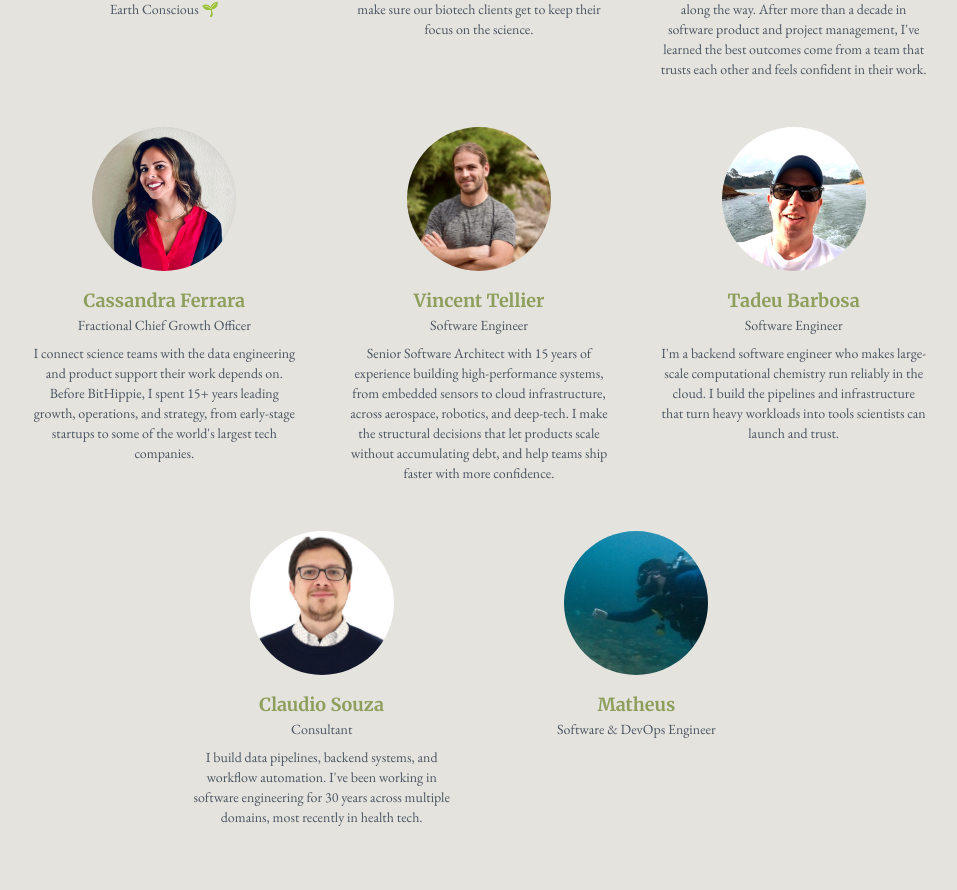
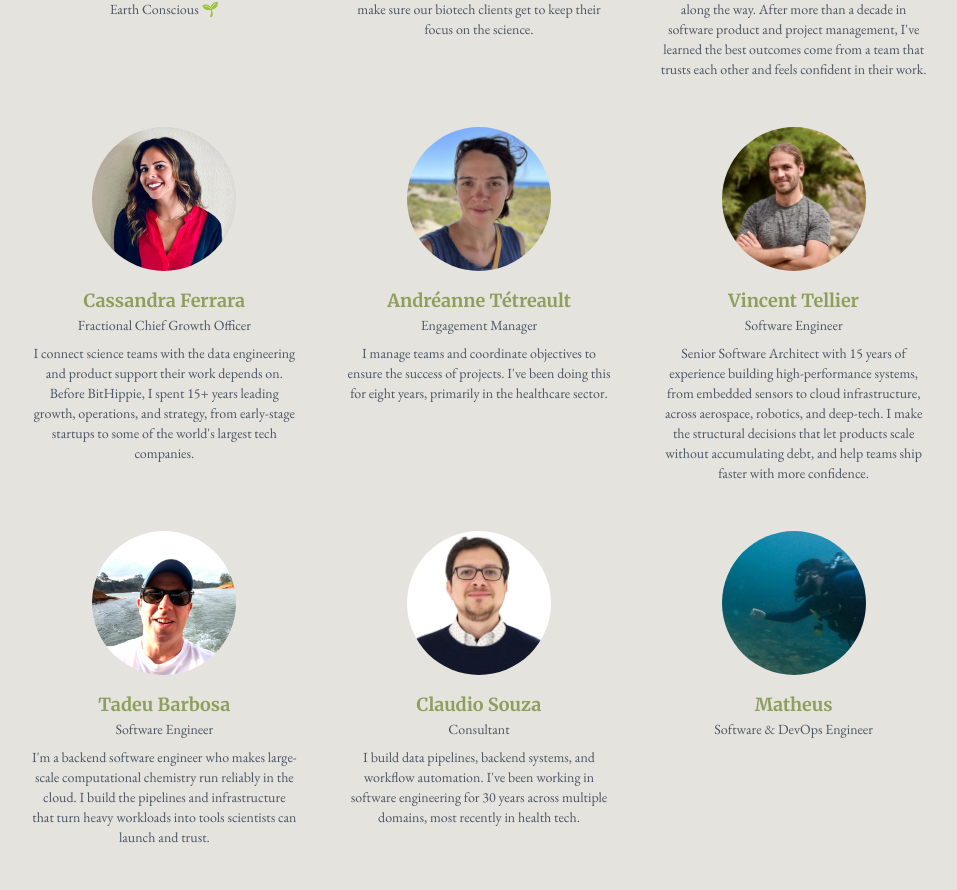
Before and after one commit to bithippie/bithippie.github.io, a Next.js app: page /team in a window 1280 px wide. Shown: the part 801-1691 px from the top of the page, without its empty margins (161-1118 px from the left). Built offline with nearby package versions, Linux system fonts and the light colour scheme.

Commit message:
feat(team): add Andréanne Tétreault
Engagement Manager, from her Website Team Page Refresh form response
(consent given). Photo stripped of EXIF, cropped square around the face
and resized to 600px like the other portraits.

```diff
--- a/components/sections/team.js
+++ b/components/sections/team.js
@@ -39,6 +39,14 @@ export default function Team({ backgroundColor }) {
       linkedin: "https://www.linkedin.com/in/cassandraferrara",
       focus:
         "I connect science teams with the data engineering and product support their work depends on. Before BitHippie, I spent 15+ years leading growth, operations, and strategy, from early-stage startups to some of the world's largest tech companies.",
+    },
+    {
+      name: "Andréanne Tétreault",
+      image: "/assets/images/team/andreanne.jpeg",
+      title: "Engagement Manager",
+      linkedin: "https://www.linkedin.com/in/andr%C3%A9anne-t%C3%A9treault-810a0911b",
+      focus:
+        "I manage teams and coordinate objectives to ensure the success of projects. I've been doing this for eight years, primarily in the healthcare sector.",
     },
     {
       name: "Vincent Tellier",
```
Also changed, not shown: public/assets/images/team/andreanne.jpeg (added).
